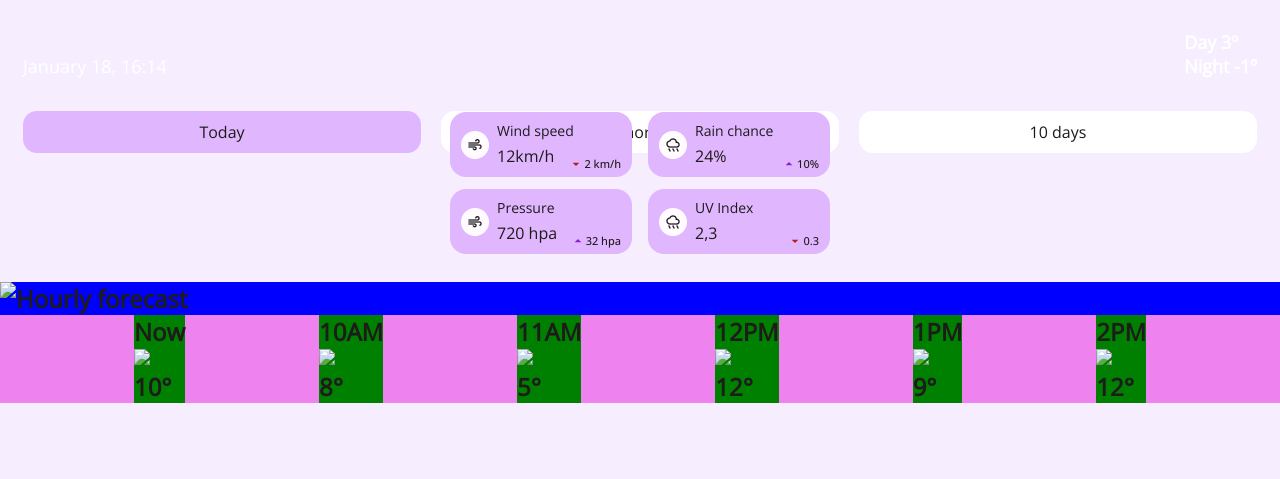
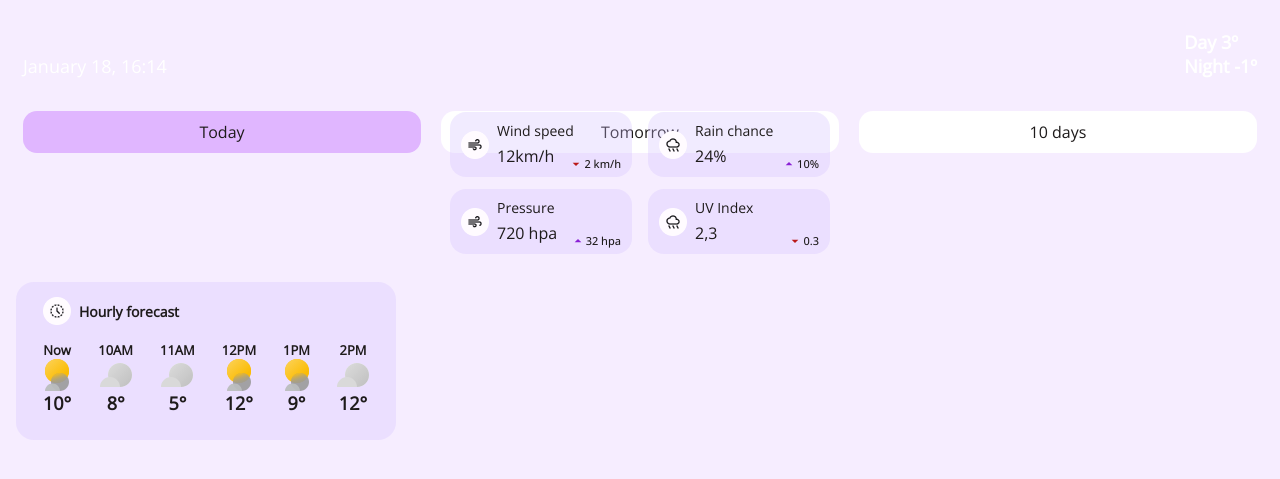
Before and after one commit to NicolasFernandoEspitiaCastillo/Weather, a plain HTML site: page index.html in a window 1280 px wide. Shown: the part 249-728 px from the top of the page. Drawn offline with Linux system fonts and the light colour scheme.

Commit message:
feat: :construction: Segundo contenedor terminado

```diff
--- a/css/style.css
+++ b/css/style.css
@@ -152,7 +152,7 @@ header{
     gap: 16px;
 }
 .container_wind {
-    background: var(--button-1);
+    background: var(--color-4);
     width: 182px;
     height: 65px;
     display: flex;
@@ -206,7 +206,7 @@ header{
     }
 }
 .container_rain {
-    background: var(--button-1);
+    background: var(--color-4);
     width: 182px;
     height: 65px;
     display: flex;
@@ -223,19 +223,45 @@ header{
 /***********************************************/
 
 .container_forecast {
-    background: red;
+    width: 380px;
+    height: 158px;
+    margin-left: 16px;
+    background: var(--color-4);
     margin-top: 28px;
+    border-radius: 18px;
+    padding-top: 15px;
 }
 .forecast_title {
-    background: blue;
+    /* background: blue; */
     display: flex;
+    margin-left: 27px;
+    gap: 8px;
+    align-items: center;
+    h2{
+        font-size: 14px;
+        font-family: "OpenSans-Regular";
+
+    }
 }
 .forecast_content {
-    background: violet;
+    /* background: violet; */
     display: flex;
     flex-direction: row;
     justify-content: space-evenly;
+    margin-top: 16px;
 }
 .content {
-    background: green;
+    /* background: green; */
+    display: flex;
+    flex-direction: column;
+    justify-content: space-between;
+    align-items: center;
+    h3{
+        font-size: 13px;
+        font-family: "OpenSans-Regular";
+    }
+    h2{
+        font-size: 18px;
+        font-family: "OpenSans-Regular";
+    }
 }
--- a/css/variables.css
+++ b/css/variables.css
@@ -6,6 +6,7 @@
     --color-1: #FFFFFF;
     --color-2: #1E1B1B;
     --color-3: #494649;
+    --color-4: hsla(258, 100%, 87%, 30%);
     --progress-bar-1: #8A20D5;
 }
 @font-face {
--- a/index.html
+++ b/index.html
@@ -107,38 +107,38 @@
         </section>
         <section class="container_forecast">
             <article class="forecast_title">
-                <img src="#">
+                <img src="storage/img/history_toggle_off.png">
                 <h2>Hourly forecast</h2>
             </article>
             <article class="forecast_content">
                 <div class="content">
-                    <h2>Now</h2>
-                    <img src="#">
+                    <h3>Now</h3>
+                    <img src="storage/img/sun.svg">
                     <h2>10°</h2>
                 </div>
                 <div class="content">
-                    <h2>10AM</h2>
-                    <img src="#">
+                    <h3>10AM</h3>
+                    <img src="storage/img/cloud.svg">
                     <h2>8°</h2>
                 </div>
                 <div class="content">
-                    <h2>11AM</h2>
-                    <img src="#">
+                    <h3>11AM</h3>
+                    <img src="storage/img/cloud.svg">
                     <h2>5°</h2>
                 </div>
                 <div class="content">
-                    <h2>12PM</h2>
-                    <img src="#">
+                    <h3>12PM</h3>
+                    <img src="storage/img/sun.svg">
                     <h2>12°</h2>
                 </div>
                 <div class="content">
-                    <h2>1PM</h2>
-                    <img src="#">
+                    <h3>1PM</h3>
+                    <img src="storage/img/sun.svg">
                     <h2>9°</h2>
                 </div>
                 <div class="content">
-                    <h2>2PM</h2>
-                    <img src="#">
+                    <h3>2PM</h3>
+                    <img src="storage/img/cloud.svg">
                     <h2>12°</h2>
                 </div>
             </article>
```
Also changed, not shown: storage/img/cloud.svg (added), storage/img/sun.svg (added).
